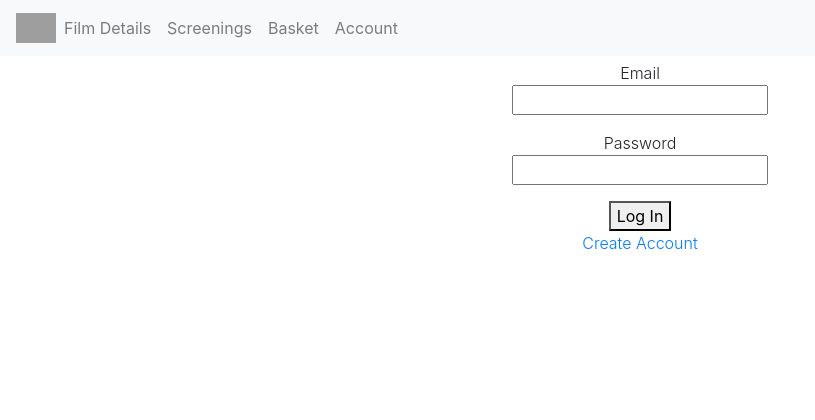
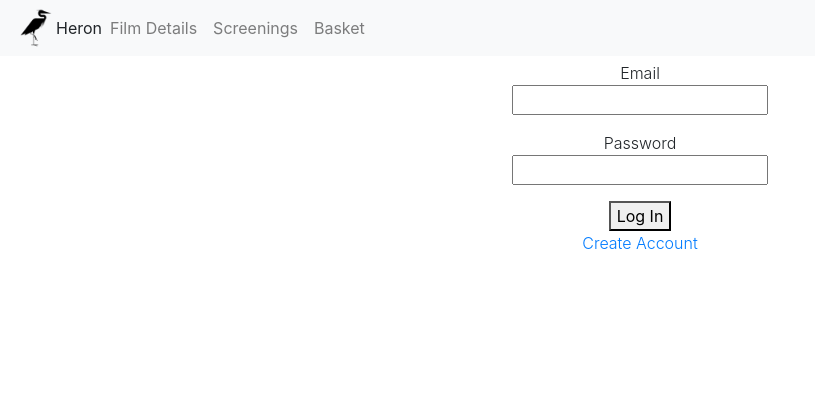
Before and after one commit to EWeb-b/heron, a Flask app: page /login in a window 1280 px wide. Shown: the top 420 px of the page, without its empty margins (0-815 px from the left). Run offline with Flask 2, Linux system fonts and the light colour scheme; some libraries are stand-ins or nearby versions; grey boxes are pictures that could not be loaded.

Commit message:
Added Logo

```diff
--- a/webapp/app/templates/homepage.html
+++ b/webapp/app/templates/homepage.html
@@ -8,6 +8,7 @@
   <meta charset="utf-8">
   <meta name="viewport" content="width=device-width, initial-scale=1">
   <link rel="stylesheet" href="https://maxcdn.bootstrapcdn.com/bootstrap/4.0.0/css/bootstrap.min.css">
+  <link rel="stylesheet" href="https://maxcdn.bootstrapcdn.com/font-awesome/4.3.0/css/font-awesome.min.css">
   <script src="https://ajax.googleapis.com/ajax/libs/jquery/3.3.1/jquery.min.js"></script>
   <script src="https://cdnjs.cloudflare.com/ajax/libs/popper.js/1.12.9/umd/popper.min.js"></script>
   <script src="https://maxcdn.bootstrapcdn.com/bootstrap/4.0.0/js/bootstrap.min.js"></script>
@@ -19,11 +20,11 @@
     <button class="btn btn-success" type="submit">Search</button>-->
 
 </form>
-  <a class="navbar-nav" href="#"></a>
-     <img src="heron.jpg" alt="Logo" style="width:40px;">
+  <a class="navbar-nav" href="/heron/templates/homepage.html"></a>
+     <img href="/heron/templates/homepage.html" src="static/heron1.png" alt="Logo" style="width:40px;">Heron
      <ul class="navbar-nav">
      <li class="nav-item">
-     <a class="nav-link" href="/Users/maryakhan 1/heron/webapp/templates/filmDetails.html">Film Details</a>
+     <a class="nav-link" href="/heron/templates/filmDetails.html">Film Details</a>
     </li>
     <li class="nav-item">
      <a class="nav-link" href="#">Screenings</a>
@@ -32,10 +33,12 @@
      <a class="nav-link" href="#">Basket</a>
     </li>
    <li class="nav-item">
-     <a class="nav-link"  href="#">Account</a>
+     <a class="nav-link"  href="#"><span class="glyphicon glyphicon-user"></span></a>
    </li>
  </ul>
 </nav>
+
+
 
 
 
```
Also changed, not shown: webapp/app/templates/filmDetails.html (+5 -3 lines), webapp/app/static/heron.jpg (added), webapp/app/static/heron1.png (added), 3 other files.
